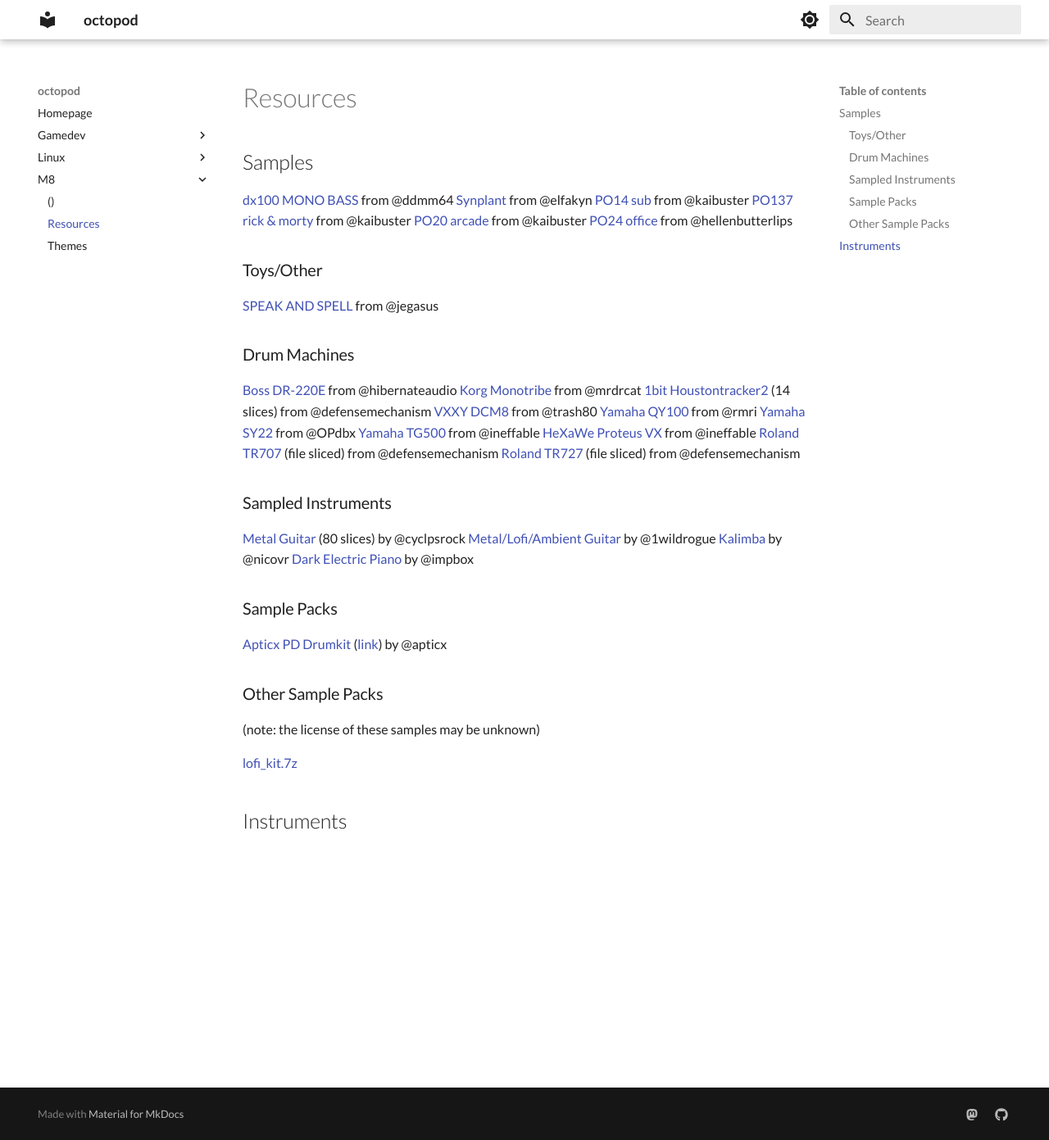
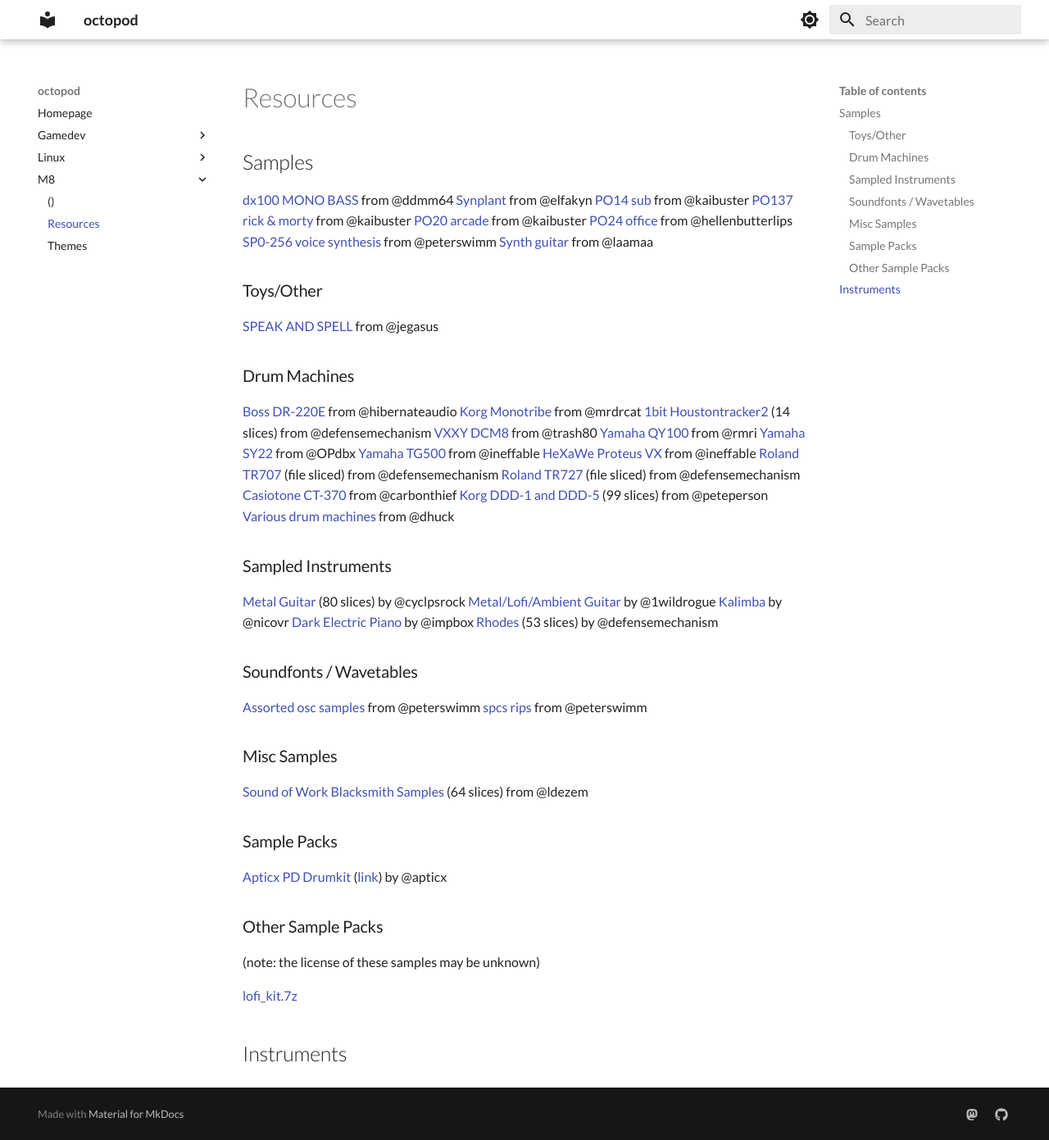
Before and after one commit to bakana808/mkdocs, an MkDocs documentation site: the page built from docs/m8/resources.md, in a window 1280 px wide and 1391 px high. Shown: the whole window at 82% size. Built offline with MkDocs 1.6.1 and Material for MkDocs 9.7.7, drawn with Linux system fonts in a browser that asks for light colours.

Commit message:
vault backup: 2024-02-27 00:20:49

```diff
--- a/docs/m8/resources.md
+++ b/docs/m8/resources.md
@@ -6,6 +6,8 @@
 [PO137 rick & morty](https://cdn.discordapp.com/attachments/754405144325521530/1026317657613537280/PO137_SAMPLE_KIT.wav?ex=65ee6a4d&is=65dbf54d&hm=01f5c5ba2f28e1ad622f9c45aa346eb733f720a502a55c2e6567bfd4de276bd7&) from @kaibuster
 [PO20 arcade](https://cdn.discordapp.com/attachments/754405144325521530/1019273604086648914/PO20.wav?ex=65e73f04&is=65d4ca04&hm=34c64dc2097cc7b4d5592e2783128fab75b9650ca52920a4ee8c8379033ce9fd&) from @kaibuster
 [PO24 office](https://cdn.discordapp.com/attachments/754405144325521530/1019088873646739486/PO24.wav?ex=65efcd79&is=65dd5879&hm=81caec58d5953e6ba7acef113b9c3b2ea158a660c0e9c568929225a4b5468126&) from @hellenbutterlips
+[SP0-256 voice synthesis](https://cdn.discordapp.com/attachments/754405144325521530/903374867972374598/SPO256-set.zip?ex=65ea1ee8&is=65d7a9e8&hm=599465983dc0e68d920554797c0e8503468e0bb0fde5e8dfd654e4e218747306&) from @peterswimm
+[Synth guitar](https://cdn.discordapp.com/attachments/754405144325521530/900451379544457276/GOTEBORG.zip?ex=65e8b6b2&is=65d641b2&hm=cbf516e4c435c93d602c783b624562b3cf4249930a2706a89708031b5d68b67e&) from @laamaa
 
 ### Toys/Other
 [SPEAK AND SPELL](https://cdn.discordapp.com/attachments/754405144325521530/1114705958397034557/Speak_and_Spell_Repackaged.7z?ex=65ecf8d2&is=65da83d2&hm=55239c0f5d9926791acf82e0750664d2e681dd28ed41f48559d05127c4e67f72&) from @jegasus
@@ -22,6 +24,9 @@
 [HeXaWe Proteus VX](https://cdn.discordapp.com/attachments/754405144325521530/958222317174001704/sliced_proteusvx_kits_2.0.0.7z?ex=65efdb13&is=65dd6613&hm=ec44862adcb5c9ffb0d73c2067b22b9d912dfe6b9537717d19ee0200ba31ffb1&) from @ineffable
 [Roland TR707](https://cdn.discordapp.com/attachments/754405144325521530/933106686762291271/Roland_TR707_sliced.wav?ex=65e78ad2&is=65d515d2&hm=87586f6852878e009cd04b6283a0c0f237271da952136474dd64a3316860f296&) (file sliced) from @defensemechanism
 [Roland TR727](https://cdn.discordapp.com/attachments/754405144325521530/933106687001378876/Roland_TR727_sliced.wav?ex=65e78ad2&is=65d515d2&hm=771c0e89aa4d12fdeee7d32f5356fe95636789335e3cf2c904ad9fd3ce752892&) (file sliced) from @defensemechanism
+[Casiotone CT-370](https://cdn.discordapp.com/attachments/754405144325521530/908156548503724052/CASIO.zip?ex=65e90f31&is=65d69a31&hm=3ea6b1d9704e5ff96ca8e44144cdc11c6c5c63c11699af44b9cd5cf770c907d3&) from @carbonthief
+[Korg DDD-1 and DDD-5](https://cdn.discordapp.com/attachments/754405144325521530/902240708587585596/DDD-KIT-SLICE99.wav?ex=65ef3923&is=65dcc423&hm=dc36440caa39a0b1fcc48a26f3b7a505236e6900e3a35c53dbff4b6cbe0f0336&) (99 slices) from @peteperson
+[Various drum machines](https://cdn.discordapp.com/attachments/754405144325521530/900440043175432272/M8_Drums.zip?ex=65e8ac23&is=65d63723&hm=f4b8e53ee62884a94ad3afd2aed48856b6c5a4958d11e6f4751db62047967e95&) from @dhuck
 
 ### Sampled Instruments
 
@@ -29,11 +34,20 @@
 [Metal/Lofi/Ambient Guitar](https://cdn.discordapp.com/attachments/754405144325521530/1040612642114510960/1wildrogue_guitar.zip?ex=65eb0c8b&is=65d8978b&hm=c8faef75634c72db29ab5dd561a0adfe4e88bd2b5d9dc2b9875494434f39f080&) by @1wildrogue
 [Kalimba](https://cdn.discordapp.com/attachments/754405144325521530/964356931663827004/Kalimba-Cmaj-SLICE_17.wav?ex=65ea7ce1&is=65d807e1&hm=e3473da153c5bf2ccd9323ad75a6375cc8d100c59997b1034307e31a3886579c&) by @nicovr
 [Dark Electric Piano](https://cdn.discordapp.com/attachments/754405144325521530/936601300353830982/dark_epiano_soft84m.wav?ex=65eb06ef&is=65d891ef&hm=9b4541d5ed647d16c6ff85681a794925667777c818a98be12de9c4621a1964bb&) by @impbox
+[Rhodes](https://cdn.discordapp.com/attachments/754405144325521530/901252785398501386/rhodes53slices.wav.7z?ex=65eba110&is=65d92c10&hm=a719a7594ed2cf4387ded6f3f05199334449a6ffb8be7063f834567c90759746&) (53 slices) by @defensemechanism
+
+### Soundfonts / Wavetables
+
+[Assorted osc samples](https://cdn.discordapp.com/attachments/754405144325521530/901619443015241758/profosc.zip?ex=65ecf68a&is=65da818a&hm=82fc358c5b671c13ae293039a751666cfd4d999789aaa7ee767c0abe48bd954e&) from @peterswimm
+[spcs rips](https://cdn.discordapp.com/attachments/754405144325521530/901619727535845446/snes.zip?ex=65ecf6ce&is=65da81ce&hm=ac892b42fabaeb058aa2d2ca67c8cc2c2026969dd66b9b1650ceaa5141bd6ff9&) from @peterswimm
+
+### Misc Samples
+
+[Sound of Work Blacksmith Samples](https://cdn.discordapp.com/attachments/754405144325521530/901765030037553152/sound-of-work-blacksmith-64slices.wav?ex=65ed7e21&is=65db0921&hm=7ec0f0e5a056e8cd1fad73096f7d382f1e576cd3ece27ca7ecc6cd2381aba34c&) (64 slices) from @ldezem
 
 ### Sample Packs
 
 [Apticx PD Drumkit](https://cdn.discordapp.com/attachments/754405144325521530/1049678318334652467/apt_pd_drumkit.zip?ex=65e71d9d&is=65d4a89d&hm=cf4f3ee38f39705a388a2a32c8cf78d76c3f30f8643ab880156868cded702f1d&) ([link](https://apticx.gumroad.com/l/apt_pd_drumkit)) by @apticx
-
 
 ### Other Sample Packs
 (note: the license of these samples may be unknown)
```
